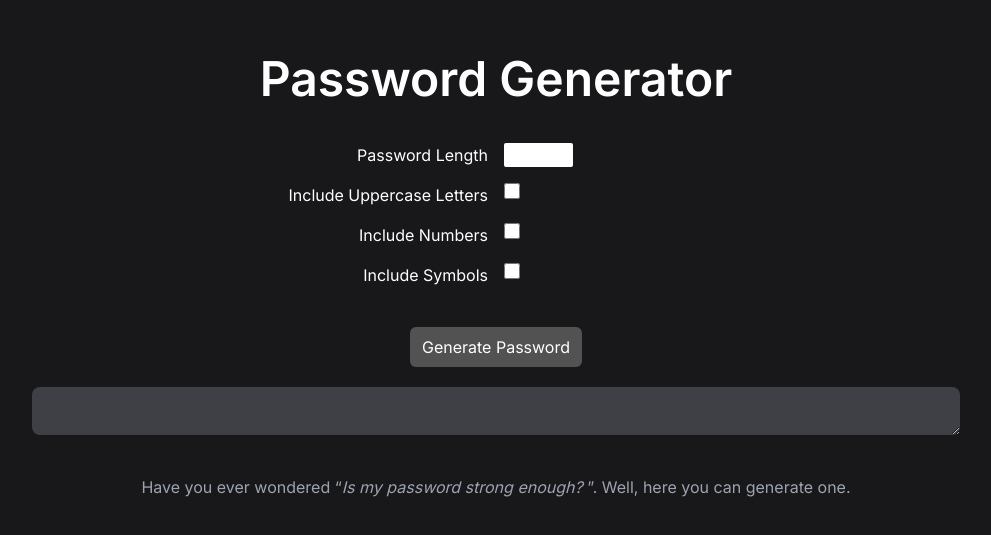
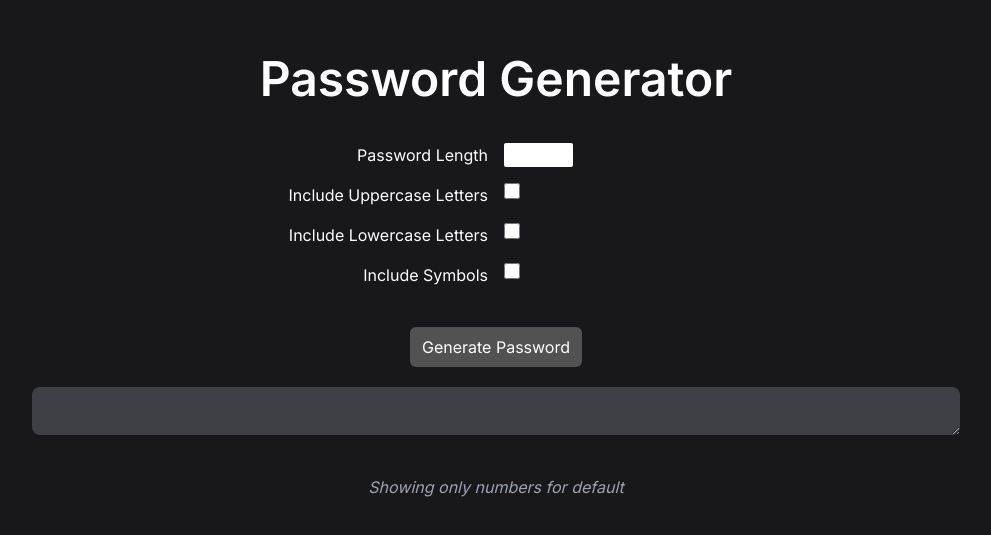
Before and after one commit to deardosatria7/password-generator, a Next.js app: page / in a window 1280 px wide. Shown: the part 123-658 px from the top of the page, without its empty margins (144-1135 px from the left). Built offline with nearby package versions, Linux system fonts and the light colour scheme.

Commit message:
update default to numbers

```diff
--- a/pages/index.tsx
+++ b/pages/index.tsx
@@ -17,8 +17,8 @@ function generatePassword() {
   const includeUppercase = (
     document.getElementById("uppercase") as HTMLInputElement
   ).checked;
-  const includeNumbers = (
-    document.getElementById("numbers") as HTMLInputElement
+  const includeLowercase = (
+    document.getElementById("lowercase") as HTMLInputElement
   ).checked;
   const includeSymbols = (
     document.getElementById("symbols") as HTMLInputElement
@@ -26,12 +26,12 @@ function generatePassword() {
 
   //make an empty string to be appended later
   let password = "";
-  //by default password contains only lowercase letters
-  let characterSet = lowercaseLetters;
+  //by default password contains only numbers
+  let characterSet = numbers;
 
   //check numbers condition
-  if (includeNumbers) {
-    characterSet += numbers;
+  if (includeLowercase) {
+    characterSet += lowercaseLetters;
   }
 
   //check uppercase letters condition
@@ -97,12 +97,11 @@ export default function Home() {
                 <div className="flex justify-start">
                   <input type="checkbox" id="uppercase" className="w-4 h-4" />
                 </div>
-
                 <div className="flex justify-end text-sm sm:text-base">
-                  <label htmlFor="numbers">Include Numbers</label>
+                  <label htmlFor="lowercase">Include Lowercase Letters</label>
                 </div>
                 <div className="flex justify-start">
-                  <input type="checkbox" id="numbers" className="w-4 h-4" />
+                  <input type="checkbox" id="lowercase" className="w-4 h-4" />
                 </div>
 
                 <div className="flex justify-end text-sm sm:text-base">
@@ -128,8 +127,7 @@ export default function Home() {
               </div>
             </form>
             <div className="text-gray-400 p-10">
-              Have you ever wondered &ldquo;<i>Is my password strong enough?</i>{" "}
-              &rdquo;. Well, here you can generate one.
+              <i>Showing only numbers for default</i>
             </div>
           </div>
         </div>
```
